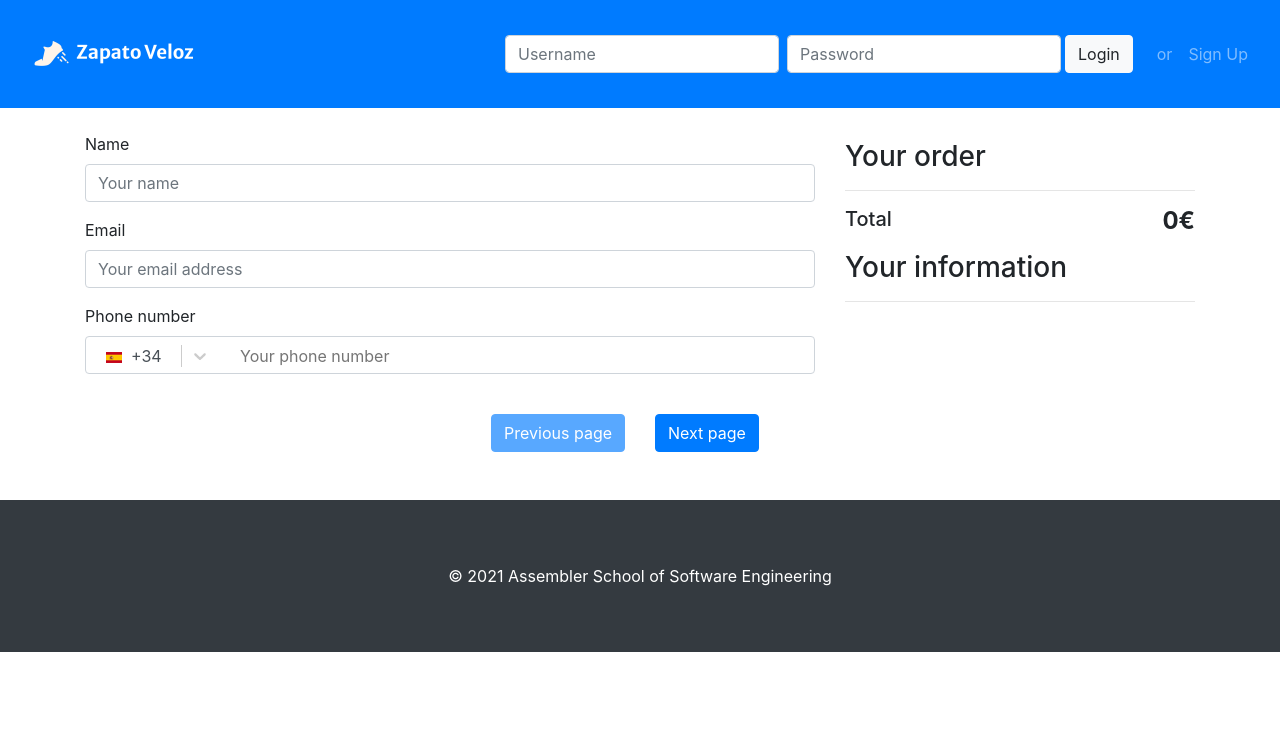
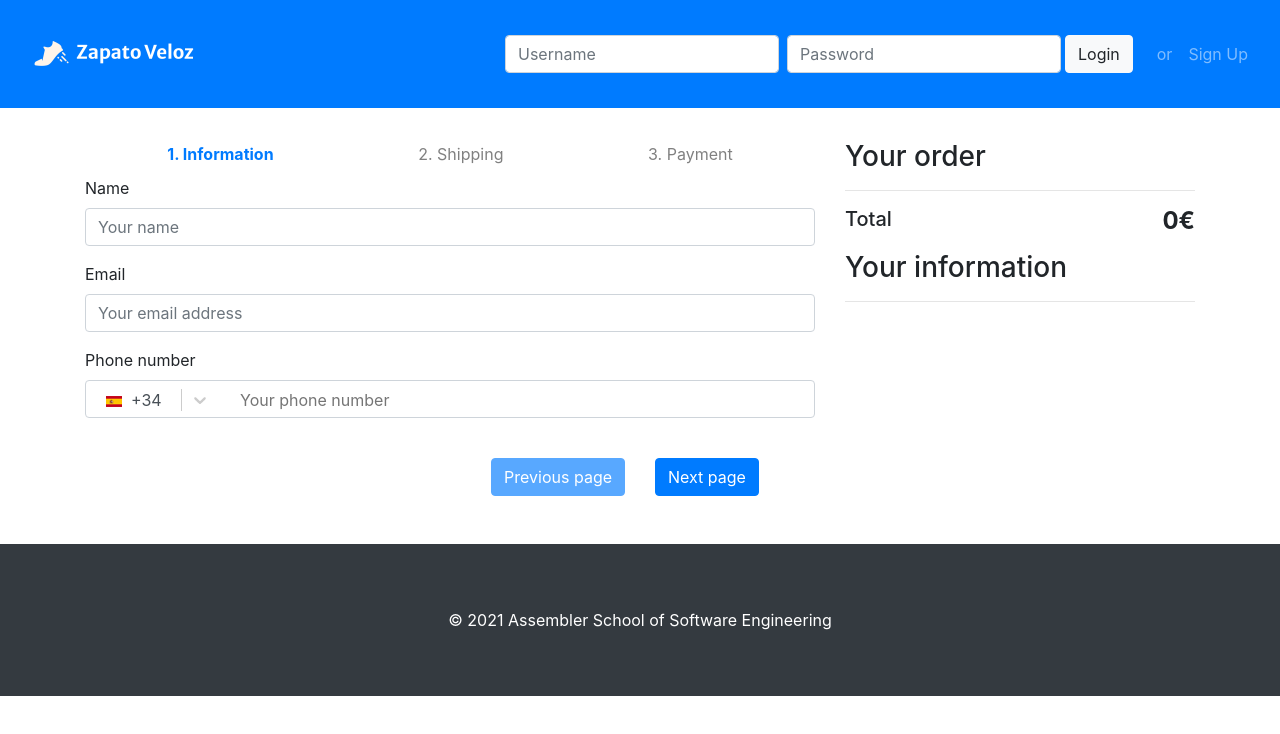
Before and after one commit to assembler-institute/react-shopping-cart-context, a React (Create React App) app: page /checkout/step-1 in a window 1280 px wide. Shown: the top 734 px of the page. Built offline with nearby package versions, Linux system fonts and the light colour scheme.

Commit message:
Feat/02 create checkout header component (#28)
* feat: implemented CheckoutHeader component

* completed CheckoutHeader component

```diff
--- /dev/null
+++ b/src/components/AuthContextProvider/index.js
@@ -0,0 +1 @@
+export { default } from "./AuthContextProvider";
--- /dev/null
+++ b/src/components/CheckoutHeader/CheckoutHeader.js
@@ -0,0 +1,47 @@
+import React, { useContext } from "react";
+import { NavLink } from "react-router-dom";
+import { orderContext } from "../../CheckoutContext";
+
+import "./CheckoutHeader.scss";
+
+function CheckoutHeader() {
+  const { stepOne, stepTwo } = useContext(orderContext);
+
+  return (
+    <header>
+      <div className="justify-content-between checkout-header">
+        <nav className="d-flex justify-content-around steps-nav">
+          <NavLink exact activeClassName="is-active" to="/checkout/step-1">
+            1. Information
+          </NavLink>
+          {stepOne.completed ? (
+            <NavLink
+              disabled={!stepOne.completed}
+              exact
+              activeClassName="is-active"
+              to="/checkout/step-2"
+            >
+              2. Shipping
+            </NavLink>
+          ) : (
+            <span>2. Shipping</span>
+          )}
+          {stepTwo.completed ? (
+            <NavLink
+              disabled={!stepTwo.completed}
+              exact
+              activeClassName="is-active"
+              to="/checkout/step-3"
+            >
+              3. Payment
+            </NavLink>
+          ) : (
+            <span>3. Payment</span>
+          )}
+        </nav>
+      </div>
+    </header>
+  );
+}
+
+export default CheckoutHeader;
--- /dev/null
+++ b/src/components/CheckoutHeader/CheckoutHeader.scss
@@ -0,0 +1,18 @@
+.checkout-header {
+  color: grey;
+  padding: 10px;
+  & .steps-nav {
+    & .is-active {
+      color: #007bff;
+      font-weight: bold;
+    }
+    & > a {
+      color: grey;
+      &:hover {
+        color: rgb(16, 16, 16);
+        font-weight: bold;
+        text-decoration: none;
+      }
+    }
+  }
+}
--- /dev/null
+++ b/src/components/CheckoutHeader/index.js
@@ -0,0 +1 @@
+export { default } from "./CheckoutHeader";
--- a/src/hoc/checkoutLayout.js
+++ b/src/hoc/checkoutLayout.js
@@ -1,5 +1,6 @@
 import React from "react";
 
+import CheckoutHeader from "../components/CheckoutHeader";
 import CheckoutSidebar from "../components/CheckoutSidebar";
 import CheckoutFooter from "../components/CheckoutFooter";
 
@@ -19,7 +20,7 @@ function checkoutLayout(WrappedComponent) {
         <div className="col col-8">
           <div className="row">
             <div className="col col-12">
-              <header />
+              <CheckoutHeader />
               <WrappedComponent {...props} />
             </div>
           </div>
```
